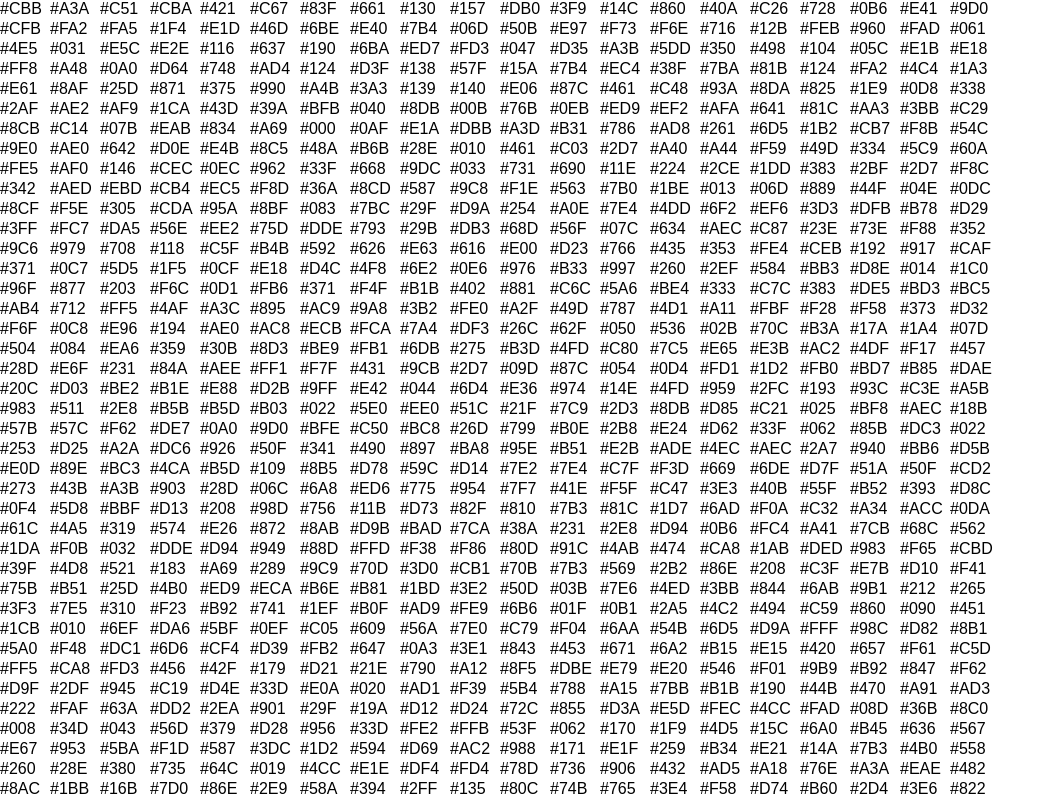
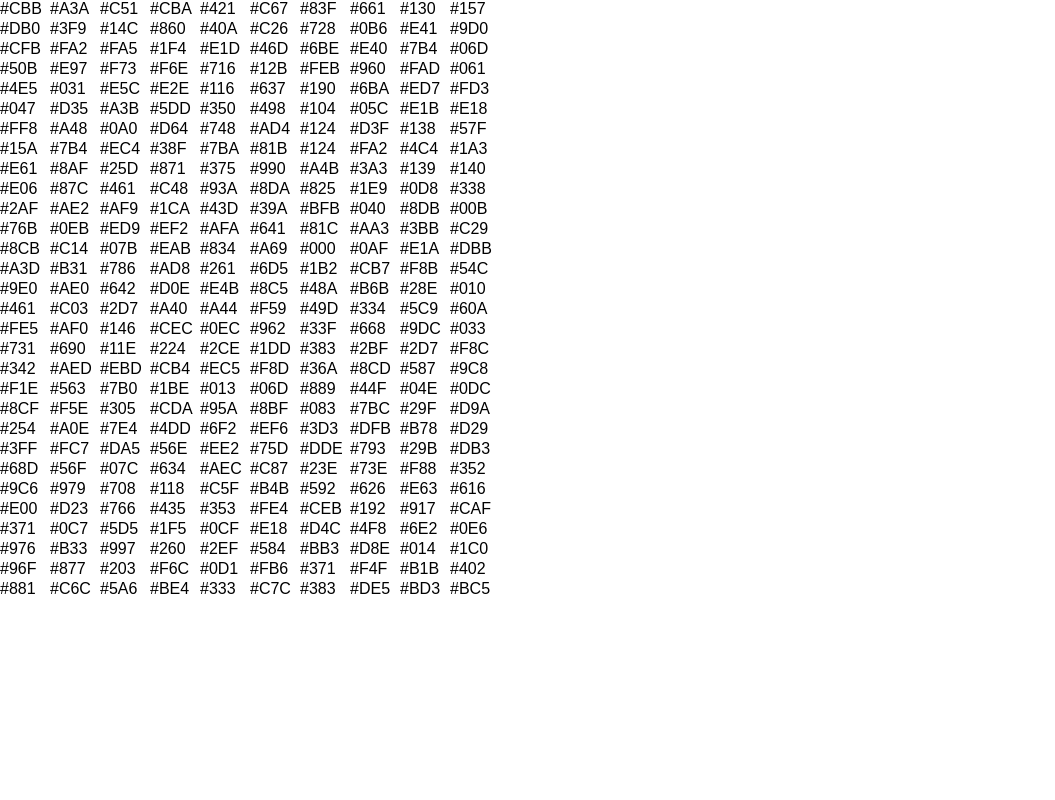
Before and after one commit to shunjizhan/tests, a React (Create React App) app in the folder Grid/: page / in a window 1280 px wide. Shown: the top 800 px of the page, without its empty margins (0-1055 px from the left). Built offline with nearby package versions, Linux system fonts and the light colour scheme.

Commit message:
added state

```diff
--- a/Grid/src/App.js
+++ b/Grid/src/App.js
@@ -2,18 +2,7 @@ import React, { Component } from 'react';
 import { Grid } from 'react-virtualized';
 import 'react-virtualized/styles.css'; // only needs to be imported once
 
-const list = tableGen(3000, 20);
-
-function cellRenderer ({ columnIndex, key, rowIndex, style }) {
-  return (
-    <div
-      key={key}
-      style={style}
-    >
-      {list[rowIndex][columnIndex]}
-    </div>
-  )
-}
+// const t = tableGen(30, 10);
 
 function tableGen(row, colume) {
   let table = [];
@@ -38,16 +27,37 @@ function randomColor() {
 }
 
 class App extends Component {
+  constructor(props) {
+    super(props);
+    this.state = {
+      data: tableGen(30, 10)
+      // data: t
+    };
+    this.cellRenderer = this.cellRenderer.bind(this);
+  }
+
+  cellRenderer ({ columnIndex, key, rowIndex, style }) {
+    return (
+      <div key={key} style={style} >
+        {this.state.data[rowIndex][columnIndex]}
+      </div>
+    );
+  }
+
   render() {
+    let list = this.state.data;
+     // alert(list);
     return (
        <Grid
-        cellRenderer={cellRenderer}
+        cellRenderer={this.cellRenderer}
         columnCount={list[0].length}
         columnWidth={50}
         width={list[0].length * 50}
+        // width={500}
         rowCount={list.length}
         rowHeight={20}
         height={list.length * 20}
+        // height={500}
       />
     );
   }
```
